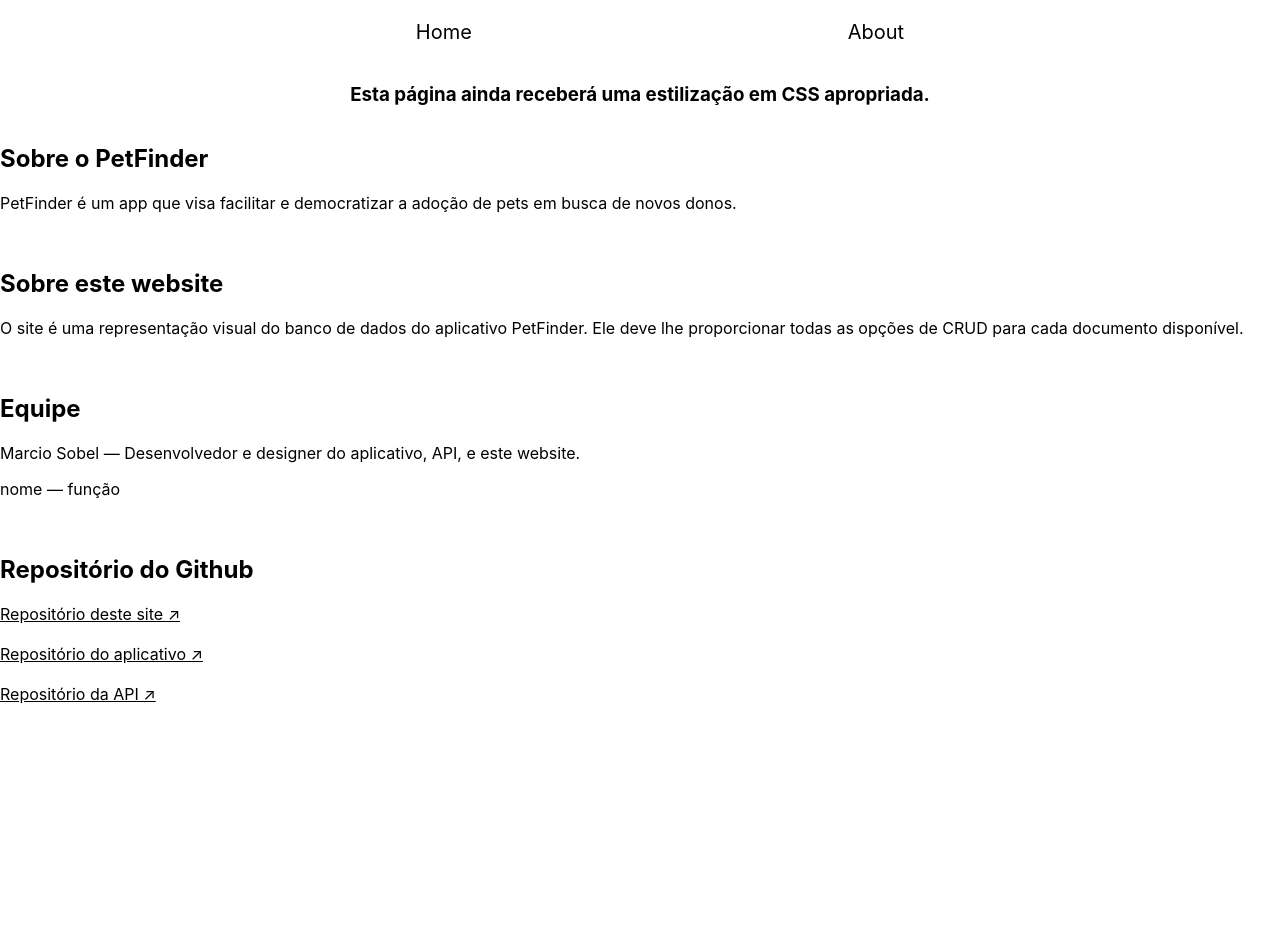
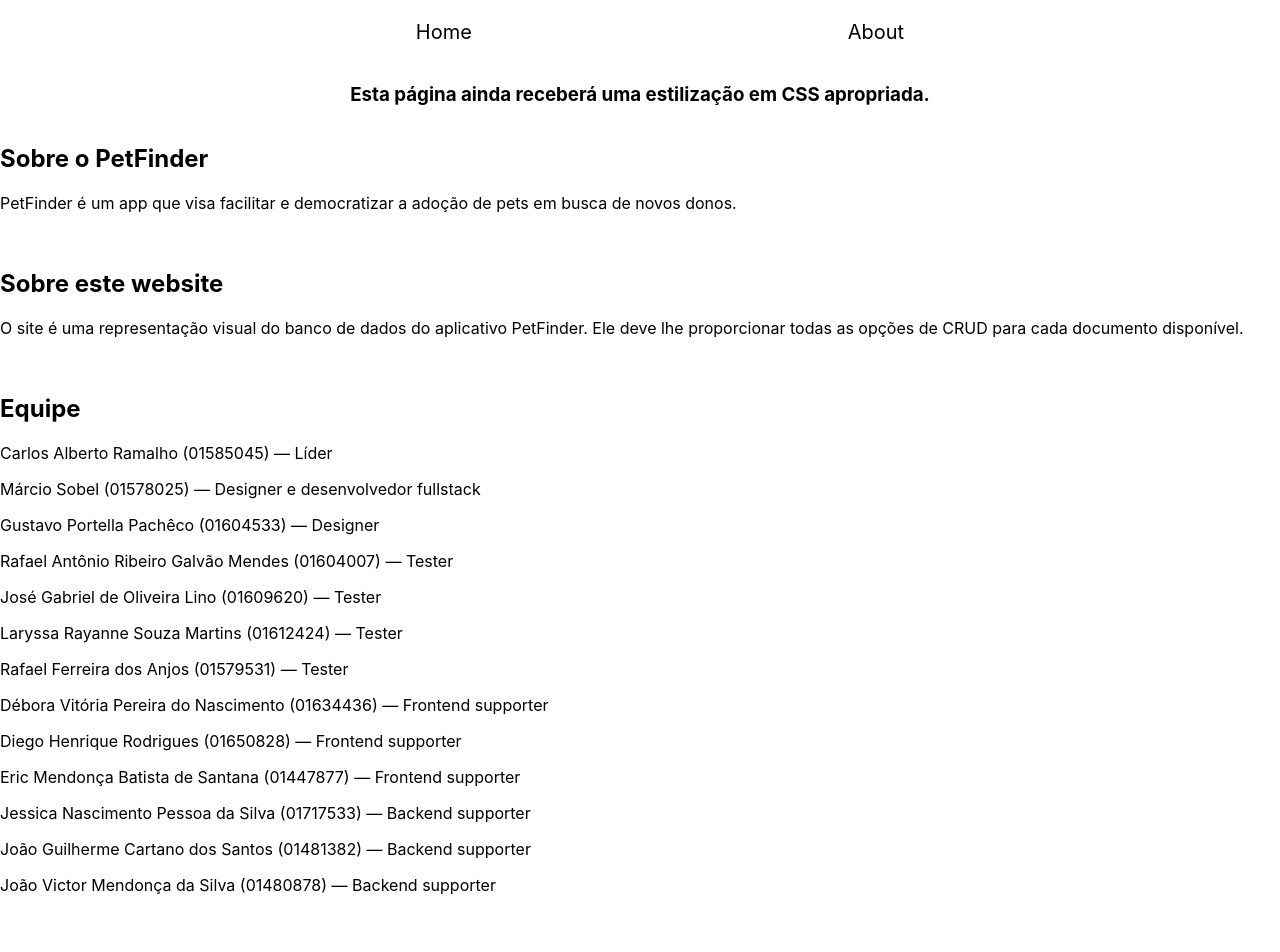
Before and after one commit to Web-Alta-performance/FinderWeb, a React (Create React App) app: page /about in a window 1280 px wide. Shown: the top 952 px of the page. Before the commit the page ends 800 px from the top, so only its background shows below. Built offline with nearby package versions, Linux system fonts and the light colour scheme.

Commit message:
Add team members

```diff
--- a/src/components/pages/About.tsx
+++ b/src/components/pages/About.tsx
@@ -3,12 +3,69 @@
 // nome: função
 const team = [
     {
-        name: 'Marcio Sobel',
-        function: 'Desenvolvedor e designer do aplicativo, API, e este website.'
+        name: 'Carlos Alberto Ramalho',
+        function: 'Líder',
+        registration: '01585045',
     },
     {
-        name: 'nome',
-        function: 'função',
+        name: 'Márcio Sobel',
+        function: 'Designer e desenvolvedor fullstack',
+        registration: '01578025',
+    },
+    {
+        name: 'Gustavo Portella Pachêco',
+        function: 'Designer',
+        registration: '01604533',
+    },
+    {
+        name: 'Rafael Antônio Ribeiro Galvão Mendes',
+        registration: '01604007',
+        function: 'Tester',
+    },
+    {
+        name: 'José Gabriel de Oliveira Lino',
+        registration: '01609620',
+        function: 'Tester',
+    },
+    {
+        name:'Laryssa Rayanne Souza Martins',
+        registration: '01612424',
+        function: 'Tester',
+    },
+    {
+        name: 'Rafael Ferreira dos Anjos',
+        registration: '01579531',
+        function: 'Tester'
+    },
+    {
+        name: 'Débora Vitória Pereira do Nascimento',
+        registration: '01634436',
+        function: 'Frontend supporter'
+    },
+    {
+        name: 'Diego Henrique Rodrigues',
+        registration: '01650828',
+        function: 'Frontend supporter'
+    },
+    {
+        name: 'Eric Mendonça Batista de Santana',
+        registration: '01447877',
+        function: 'Frontend supporter',
+    },
+    {
+        name: 'Jessica Nascimento Pessoa da Silva',
+        registration: '01717533',
+        function: 'Backend supporter',
+    },
+    {
+        name: 'João Guilherme Cartano dos Santos',
+        registration: '01481382',
+        function: 'Backend supporter',
+    },
+    {
+        name: 'João Victor Mendonça da Silva',
+        registration: '01480878',
+        function: 'Backend supporter',
     },
 ]
 
@@ -33,20 +90,20 @@
             <h2>Equipe</h2>
             {team.map((member, key) => {
                 return (
-                    <p key={key}>{`${member.name} — ${member.function}`}</p>
+                    <p key={key}>{`${member.name} (${member.registration}) — ${member.function}`}</p>
                 )
             })}
             <br/>
             <h2>Repositório do Github</h2>
-            <a style={{textDecoration: 'underline'}} href="https://github.com/Web-Alta-performance/PetFinder-website">
+            <a style={{textDecoration: 'underline'}} href="https://github.com/Web-Alta-performance/PetFinder-website" target="#">
                 Repositório deste site ↗
             </a>
             <br/><br/>
-            <a style={{textDecoration: 'underline'}} href="https://github.com/Web-Alta-performance/PetFinder">
+            <a style={{textDecoration: 'underline'}} href="https://github.com/Web-Alta-performance/PetFinder" target="#">
                 Repositório do aplicativo ↗
             </a>
             <br/><br/>
-            <a style={{textDecoration: 'underline'}} href="https://github.com/Web-Alta-performance/PetFinder-api">
+            <a style={{textDecoration: 'underline'}} href="https://github.com/Web-Alta-performance/PetFinder-api" target="#">
                 Repositório da API ↗
             </a>
             <br/><br/>
```
